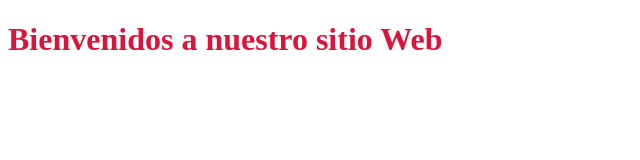
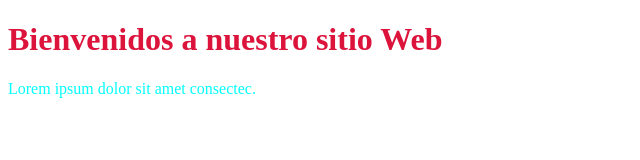
Before and after one commit to ellangmane/practica1, a plain HTML site: page index.html in a window 1280 px wide. Shown: the whole page, without its empty margins (0-640 px from the left). Drawn offline with Linux system fonts and the light colour scheme.

Commit message:
add section

```diff
--- a/index.html
+++ b/index.html
@@ -9,6 +9,7 @@
     </head>
     <body>
         <h1>Bienvenidos a nuestro sitio Web</h1>
+        <p>Lorem ipsum dolor sit amet consectec.</p>
         <script src="./js/main.js">
         </script>
     </body>
```
